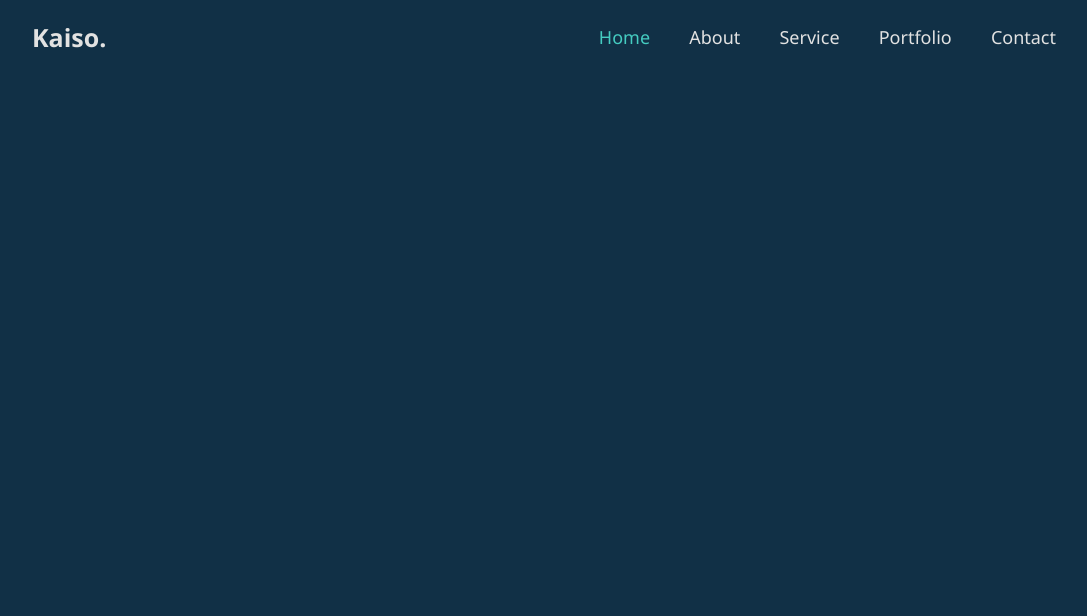
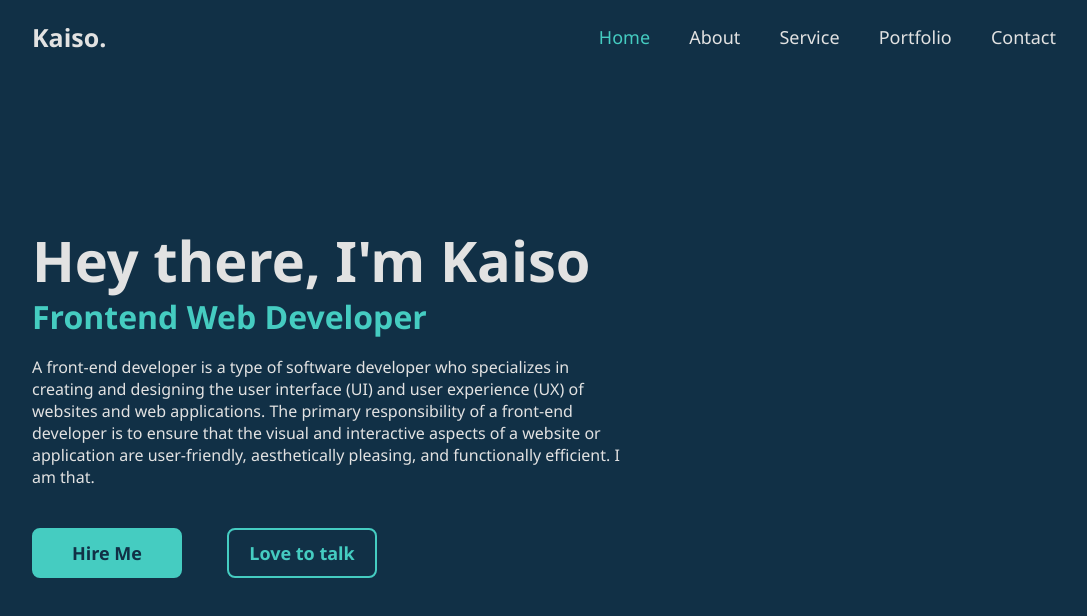
Before and after one commit to TaaanjuZc/my-personal-portfolio, a plain HTML site: page index.html in a window 1280 px wide. Shown: the whole page, without its empty margins (96-1183 px from the left). Drawn offline with Linux system fonts and the light colour scheme.

Commit message:
Added Buttons

```diff
--- a/Style/port.css
+++ b/Style/port.css
@@ -1,4 +1,5 @@
- *{
+/* Part-1 */
+*{
   font-family:'Segoe UI', Tahoma, Geneva, Verdana, sans-serif ;
   margin: 0;
   padding: 0;
@@ -8,6 +9,8 @@
 
  body {
   background: #113046;
+  color: #e2e2e2;
+
  }
 
  .header {
@@ -45,3 +48,146 @@
   color :#45ccc1
 
 }
+
+/* Part-2 */
+
+.home {
+  height: 100vh;
+  display: flex;
+  align-items: center;
+  padding: 0 10%;
+
+}
+
+.home-content {
+  max-width: 600px;
+}
+
+.home-content h1 {
+  font-size: 56px;
+  font-weight: 700;
+}
+
+.home-content h3 {
+  font-size: 32px;
+  font-weight: 700;
+  color :#45ccc1;
+  line-height: 1.2;
+}
+
+.home-content p {
+  font-size: 16px;
+  margin: 20px 0 40px;
+
+}
+
+.home-content .btn-box {
+  width: 345px;
+  height: 50px;
+  display: flex;
+  justify-content: space-between;
+}
+
+
+.btn-box a {
+  position: relative;
+  width: 150px;
+  height: 100%;
+  background-color: #45ccc1;
+  border: 2px solid #45ccc1;
+  border-radius: 8px;
+  display: inline-flex;
+  font-size: 18px;
+  color: #113046;
+  text-decoration: none;
+  font-weight: 600;
+  align-items: center ;
+  justify-content: center;
+  z-index: 1;
+  overflow: hidden;
+  transition: .5s;
+}
+
+
+.btn-box a:hover {
+  color: #45ccc1;
+}
+
+
+.btn-box a:nth-child(2) {
+  background: transparent;
+  color: #45ccc1;
+
+}
+
+.btn-box a:nth-child(2):hover {
+  color: #113046;
+}
+
+.btn-box a:nth-child(2)::before {
+  background:#45ccc1;
+}
+
+.btn-box a::before {
+  content: '';
+  position: absolute;
+  top: 0;
+  left: 0;
+  width: 0;
+  height: 100%;
+  background: #113046;
+  z-index: -1;
+  transition: .5s;
+}
+
+.btn-box a:hover::before {
+  width: 100%;
+}
+
+/* demooo
+.btn-box a {
+  position: absolute;
+  left: 0 ;
+  top: -80px;
+  width: 200px;
+  height: 200px;
+  background: #45ccc1;
+  box-shadow: inset 0 0 50px #113046;
+  transition: .5s;
+
+}
+.btn-box a::before,
+.btn-box a::after {
+  content: '';
+  position: absolute;
+  width: 200%;
+  height: 200%;
+  top: 0;
+  left: 50%;
+  transform: translate(-50%, -75%);
+}
+
+.btn-box a::before {
+  border-radius: 45%;
+  background: rgba (20,20,20,1);
+  animation: animate 5s linear infinite;
+}
+.btn-box a::after {
+  border-radius: 40%;
+  background: rgba (20,20,20,0.5);
+  animation: animate 10s linear infinite;
+
+}
+
+@keyframes animate {
+   0%
+   {
+    transform: translate(-50%, -75%) rotate(0deg);
+   }
+   100%
+   {
+    transform: translate(-50%, -75%) rotate(360deg);
+   }
+}
+part 3
+*/
--- a/index.html
+++ b/index.html
@@ -7,6 +7,7 @@
   <link rel="stylesheet" href="Style/port.css">
 </head>
 <body>
+    <!-- Part-1 -->
   <header class="header">
     <a href="#" class="logo">Kaiso.</a>
 
@@ -18,5 +19,22 @@
       <a href="#">Contact</a>
     </nav>
   </header>
+
+    <!-- Part-2 -->
+
+  <section class="home">
+    <div class="home-content">
+      <h1>Hey there, I'm Kaiso</h1>
+      <h3>Frontend Web Developer</h3>
+      <p>
+        A front-end developer is a type of software developer who specializes in creating and designing the user interface (UI) and user experience (UX) of websites and web applications. The primary responsibility of a front-end developer is to ensure that the visual and interactive aspects of a website or application are user-friendly, aesthetically pleasing, and functionally efficient. I am that.
+      </p>
+      <div class="btn-box">
+        <a href="#">Hire Me</a>
+        <a href="#">Love to talk</a>
+      </div>
+    </div>
+  </section>
+
 </body>
 </html>
```
